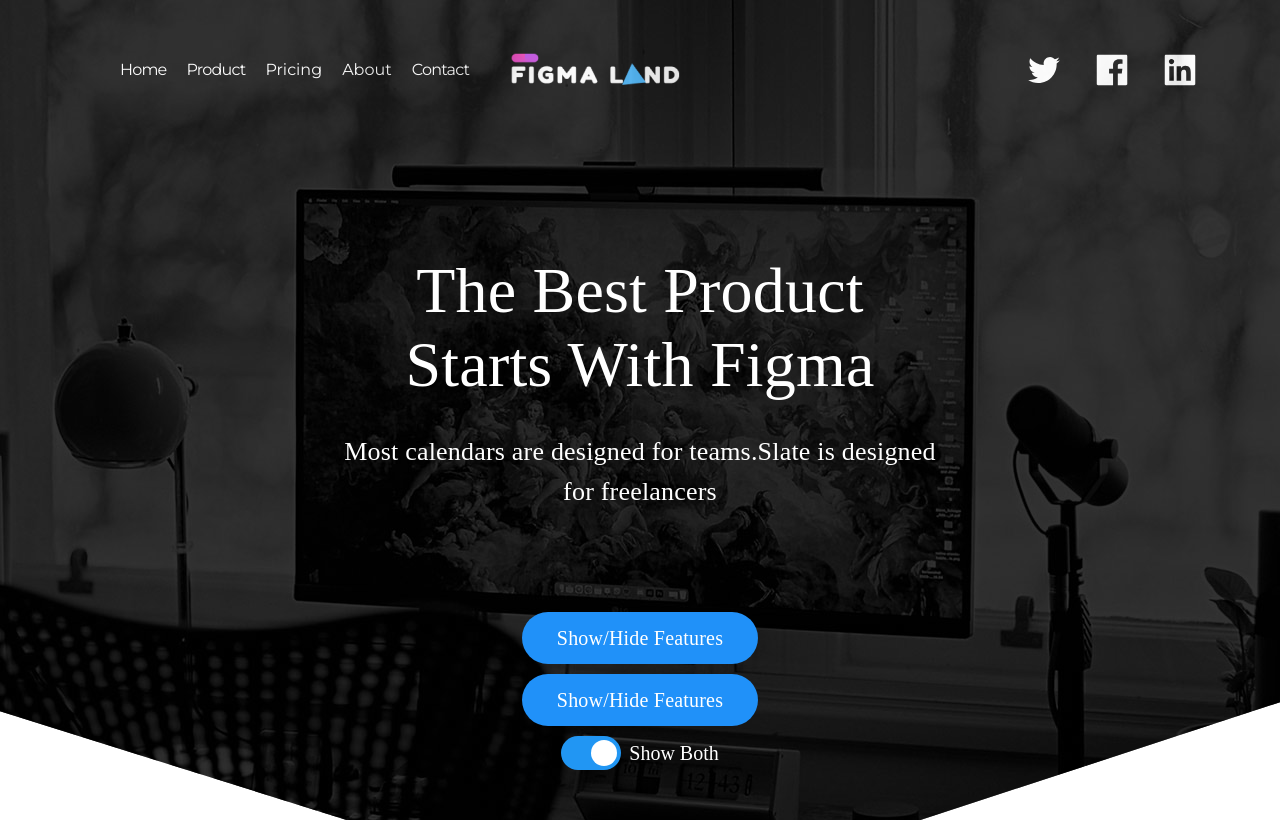
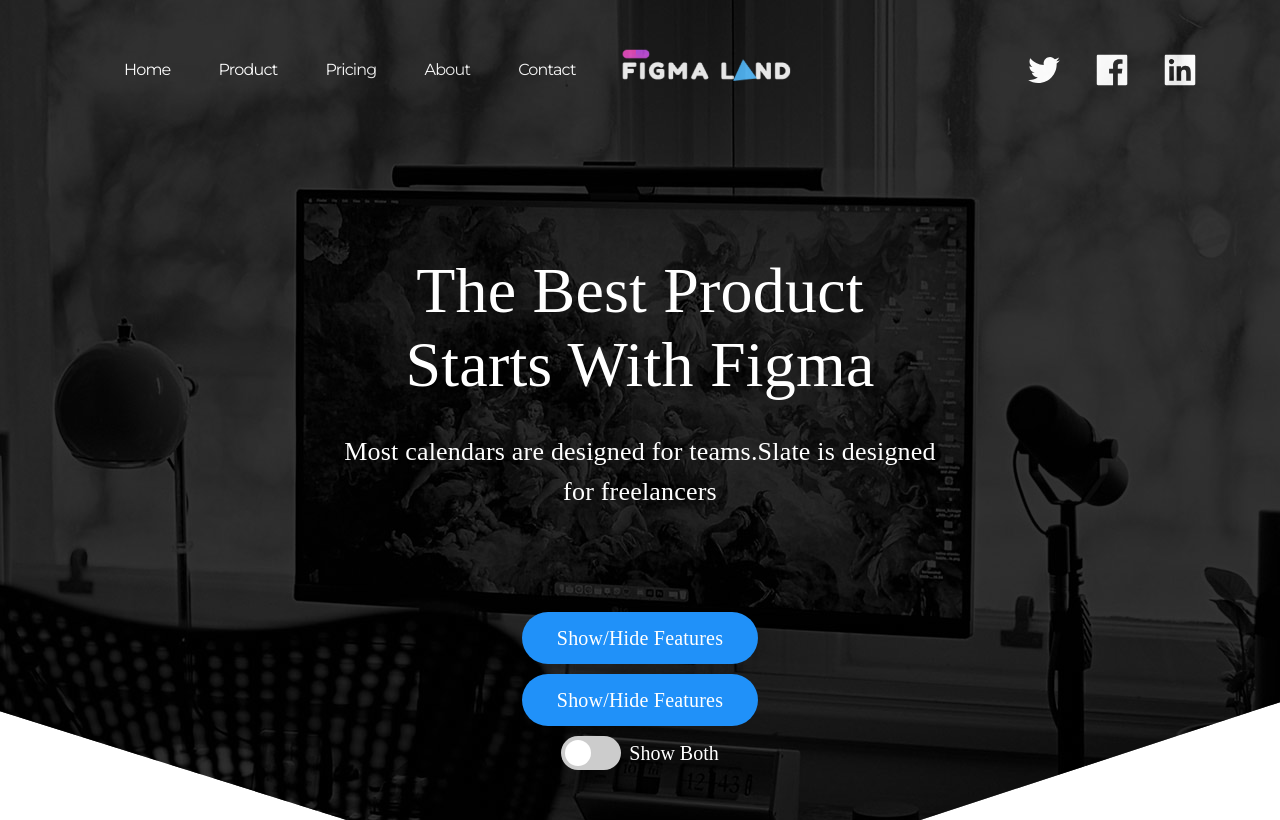
Before and after one commit to Jahanzaibgithub/Figma-2-in-Next.Js, a Next.js app: page / in a window 1280 px wide. Shown: the top 820 px of the page. Built offline with nearby package versions, Linux system fonts and the light colour scheme.

Commit message:
video-functionality, screen-size and Toogle

```diff
--- a/components/Navbar.jsx
+++ b/components/Navbar.jsx
@@ -3,28 +3,28 @@ import Image from "next/image";
 
 const Navbar = () => {
   return (
-    <div className=" text-black lg:text-white  lg:bg-transparent lg:pt-7  pt-7  items-center justify-between lg:h-28  ">
-      <div className="lg:max-w-screen-xl lg:h-full lg:mx-auto lg:px-20 lg:flex lg:justify-between xs:h-full   xs:flex md:h-full md:flex  max-w-screen-xl h-full mx-auto px-4 py-4 flex items-center justify-between">
+    <div className=" text-black lg:text-white  bg-transparent lg:pt-7  pt-7  items-center justify-between lg:h-28  ">
+      <div className="lg:max-w-screen-xl lg:h-full lg:mx-auto lg:px-20 lg:flex lg:justify-between  md:h-full md:flex  max-w-screen-xl h-full mx-auto px-4 py-4 flex items-center justify-between">
         <div className="lg:gap-0 lg:flex lg:justify-between ">
-          <ul className="navbar-list   lg:w-15 lg:h-12 lg:inline-flex lg:text-sm lg:fz-15 lg:p-10 lg:items-center lg:gap-5 hidden  ">
-          <li className="navbarLi lg:w-13 lg:h-7 lg:text-white lg:text-center lg:font-actor lg:text-base lg:font-normal lg:leading-7 lg:tracking-tighter lg:gap-5">
-            <a href="#">Home</a>
+          <ul className="navbar-list lg:inline-flex lg:text-sm lg:fz-15 lg:p-10 lg:items-center lg:gap-10 hidden  ">
+          <li className="navbarLi lg:text-white lg:text-center lg:font-actor lg:text-base lg:font-normal lg:leading-7 lg:tracking-tighter ">
+            <a className="TagButton p-1" href="#">Home</a>
           </li>
-          <li className="navbarLi lg:w-13 lg:h-7  lg:text-white lg:text-center lg:font-actor lg:text-base lg:font-normal lg:leading-7 lg:tracking-tighter lg:gap-5">
-            <a href="#">Product</a>
+          <li className="navbarLi lg:text-white lg:text-center lg:font-actor lg:text-base lg:font-normal lg:leading-7 lg:tracking-tighter  ">
+            <a className="TagButton p-1" href="#">Product</a>
           </li>
-          <li className="navbarLi lg:w-13 lg:h-7  lg:text-white lg:text-center lg:font-actor lg:text-base lg:font-normal lg:leading-7 lg:tracking-tighterlg:gap-5 ">
-            <a href="#">Pricing</a>
+          <li className="navbarLi lg:text-white lg:text-center lg:font-actor lg:text-base lg:font-normal lg:leading-7 lg:tracking-tighter ">
+            <a  className="TagButton p-1" href="#">Pricing</a>
           </li>
-          <li className="navbarLi lg:w-13 lg:h-7  lg:text-white lg:text-center lg:font-actor lg:text-base lg:font-normal lg:leading-7 lg:tracking-tighterlg:gap-5 ">
+          <li className="navbarLi lg:text-white lg:text-center lg:font-actor lg:text-base lg:font-normal lg:leading-7 lg:tracking-tighter">
             {" "}
-            <a href="#">About</a>
+            <a className="TagButton p-1" href="#">About</a>
           </li>
-          <li className="navbarLi lg:w-13 lg:h-7  lg:text-white lg:text-center lg:font-actor lg:text-base lg:font-normal lg:leading-7 lg:tracking-tighter lg:gap-5">
-            <a href="#">Contact</a>
+          <li className="navbarLi lg:text-white lg:text-center lg:font-actor lg:text-base lg:font-normal lg:leading-7 lg:tracking-tighter ">
+            <a className="TagButton p-1" href="#">Contact</a>
           </li>
         </ul>
-        <div className=" bg-black lg:flex lg:pt-2.5  lg:items-start ">
+        <div className=" lg:flex lg:pt-5  lg:items-start ">
           <Image src="/assets/Rectangle 4.png" alt="" width={186} height={58} />
         </div>
         </div>
--- a/components/features.jsx
+++ b/components/features.jsx
@@ -1,25 +1,29 @@
 'use client'
-import React, { useState, useRef, useEffect } from "react";
+import React, { useState, useRef, } from "react";
 import Image from "next/image";
 
 
  const Features = () => {
-
   const [isPlaying, setIsPlaying] = useState(false);
   const videoRef = useRef(null);
 
-  const handlePlayClick = () => {
-    if (videoRef.current) {
+const handlePlayClick = (e) => {
+  const val = document.getElementsByClassName('PlayButton');
+  console.log("handlePlayClick---------------------------", val,videoRef)
+    if (val && videoRef) {
       if (isPlaying) {
         videoRef.current.pause();
       } else {
         videoRef.current.play().then(() => {
           setIsPlaying(true);
-          document.querySelector(".Circle").style.display = "none";
+          document.querySelector(".PlayButton").style.display = "none";
         });
       }
     }
+  };const handleVideoEnded = () => {
+    setIsPlaying(false);
   };
+
 
   return (
     <div className="Features-Main-Container xs2:flex xs2:flex-col xs2:items-center xs2:gap-20 xs2:self-stretch xs2:text-centergap-50 xs2:py-40  xs:w-full  xs:gap-20 xs:flex xs:px-0 xs:pt-40 pb-20 xs:flex-col xs:items-center xs:self-stretch ">
@@ -31,7 +35,7 @@ import Image from "next/image";
   Most calendars are designed for teams.<br></br>Slate is designed for freelancers.
 </p>
       </div>
-      <div className="Features-Container xs2:flex xs2:items-start xs2:gap-10 xs2:w-100  xs2:text-center  xs:text-center xs:flex xs:p-4 xs:flex-col xs:items-start xs:gap-12 xs:order-2 md:order-2 lg:order-1 " >
+      <div className="Features-Container lg:flex lg:items-start lg:gap-10 lg:w-100  lg:text-center  xs:text-center xs:flex xs:p-4 xs:flex-col  xs:items-start xs:gap-12 xs:order-2 md:order-2 lg:order-1 " >
         <div className="Features-Left-Box  xs2:flex xs2:flex-col xs2:items-center xs2:gap-5 xs2:w-64 xs2:h-100   xs:flex xs:flex-col xs:items-center xs:gap-5 xs:w-64 xs:h-100">
           <svg
             xmlns="http://www.w3.org/2000/svg"
@@ -95,18 +99,17 @@ import Image from "next/image";
         </div>
       </div>
       <div className="Features-Video relative xs:order-1 md:order-1 lg:order-2 xs2:flex-shrink-0 xs:w-11/12 xs:flex-shrink-0 xs:line-height-100" >
-        <div className="Circle absolute inset-0 flex items-center justify-center" onClick={handlePlayClick}>
+        <div className="PlayButton  z-20 absolute inset-0 flex items-center justify-center"  onClick={handlePlayClick}>
           <svg className="xs:w-20 xs:h-74 xs:fill-current xs:text-blue-500"
             xmlns="http://www.w3.org/2000/svg"
             width="188"
             height="188"
             viewBox="0 0 188 188"
             fill="#2091F9"
-              style={{ display: isPlaying ? 'none' : 'block' }}
               >
             <circle cx="93.8293" cy="94" r="93.6985" fill="#2091F9" />
           </svg>
-          <div className={`play-icon absolute xs:absolute xs:inset-0 xs:flex xs:items-center xs:justify-center Circle${isPlaying ? 'hidden' : ''}`} onClick={handlePlayClick}>
+          <div className="play-icon absolute xs:absolute xs:inset-0 xs:flex xs:items-center xs:justify-center ">
             <svg className="xs:w-5 xs:h-18 xs:fill-current xs:text-white"
               xmlns="http://www.w3.org/2000/svg"
               width="48"
@@ -114,7 +117,7 @@ import Image from "next/image";
               viewBox="0 0 48 48"
               fill="none"
             >
-              <g clip-path="url(#clip0_5025_2238)">
+              <g clipPath="url(#clip0_5025_2238)">
                 <path
                   d="M4.40118 0.59375L43.4422 24.0184L4.40118 47.443V0.59375Z"
                   fill="white"
@@ -134,17 +137,17 @@ import Image from "next/image";
           </div>
         </div>
 
-        <video className="Video-Player  xs:rounded-s-2xl"
+        <video className="Video-Player  rounded-2xl"
 
             src="/assets/features.mp4"
             width={1177}
             height={658}
-            controls
           poster="/assets/features.jpg"
-              ref={videoRef}
+          ref={videoRef}
+           controls={isPlaying}
+           onEnded={handleVideoEnded}
+
           />
-
-
       </div>
     </div>
   );
--- a/components/hero.modules.css
+++ b/components/hero.modules.css
@@ -43,7 +43,6 @@
 
 @media (max-width: 768px) {
     .herosection-main-container {
-        width: 100%;
         align-items: center;
         text-align: center;
         /* Full width for smaller screens */
@@ -53,7 +52,7 @@
         color: var(--Light-text, #FFF);
         text-align: center;
         font-family: Actor;
-        font-size: 48px;
+        font-size: 38px;
         font-style: normal;
         font-weight: 400;
         line-height: 55px;
@@ -67,7 +66,7 @@
         color: var(--Light-text, #FFF);
         text-align: center;
         font-family: Actor;
-        font-size: 28px;
+        font-size: 20px;
         font-style: normal;
         font-weight: 400;
         line-height: 32px;
--- a/components/herosection.jsx
+++ b/components/herosection.jsx
@@ -19,7 +19,7 @@ const HeroSection = () => {
         <div className="herosection-toggel-heading">
           <div className="herosection-toggel-btn">
             <label className="switch">
-              <input type="checkbox" checked />
+              <input type="checkbox" />
               <span className="slider round"></span>
             </label>
           </div>
--- a/tailwind.config.ts
+++ b/tailwind.config.ts
@@ -10,8 +10,7 @@ module.exports = {
   ],
   theme: {
     screens: {
-
-      'xs': {'min':'340px','max':'768px'},
+      'xs': {'min':'100px','max':'768px'},
       // => @media (min-width: 340px}
 
       'xs2': {'min':'768px','max':'2300px'},
```
